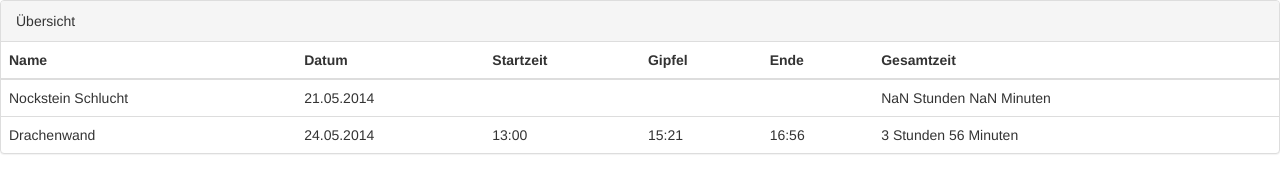
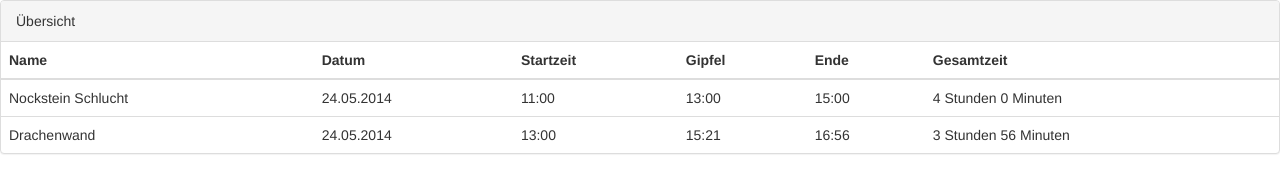
Before and after one commit to stefanesterer/hiking-app, a plain HTML site: page app/index.html in a window 1280 px wide. Drawn offline with nearby package versions, Linux system fonts and the light colour scheme.

Commit message:
remove date property from trip

```diff
--- a/app/app.js
+++ b/app/app.js
@@ -21,14 +21,12 @@
 
         this.trips = [{
                 name: 'Nockstein Schlucht',
-                date: Date.parse('2014-05-21'),
-                start: undefined,
-                goal: undefined,
-                end: undefined
+                start: Date.parse('2014-05-24 11:00'),
+                goal: Date.parse('2014-05-24 13:00'),
+                end: Date.parse('2014-05-24 15:00'),
             },
             {
                 name: 'Drachenwand',
-                date: Date.parse('2014-05-24'),
                 start: Date.parse('2014-05-24 13:00'),
                 goal: Date.parse('2014-05-24 15:21'),
                 end: Date.parse('2014-05-24 16:56')
--- a/app/index.html
+++ b/app/index.html
@@ -32,7 +32,7 @@
             <tbody>
                 <tr ng-repeat="trip in overviewCtrl.trips">
                     <td>{{trip.name}}</td>
-                    <td>{{trip.date | date: 'dd.MM.yyyy'}}</td>
+                    <td>{{trip.start | date: 'dd.MM.yyyy'}}</td>
                     <td>{{trip.start | date: 'HH:mm'}}</td>
                     <td>{{trip.goal | date: 'HH:mm'}}</td>
                     <td>{{trip.end | date: 'HH:mm'}}</td>
```
Also changed, not shown: README.md.
